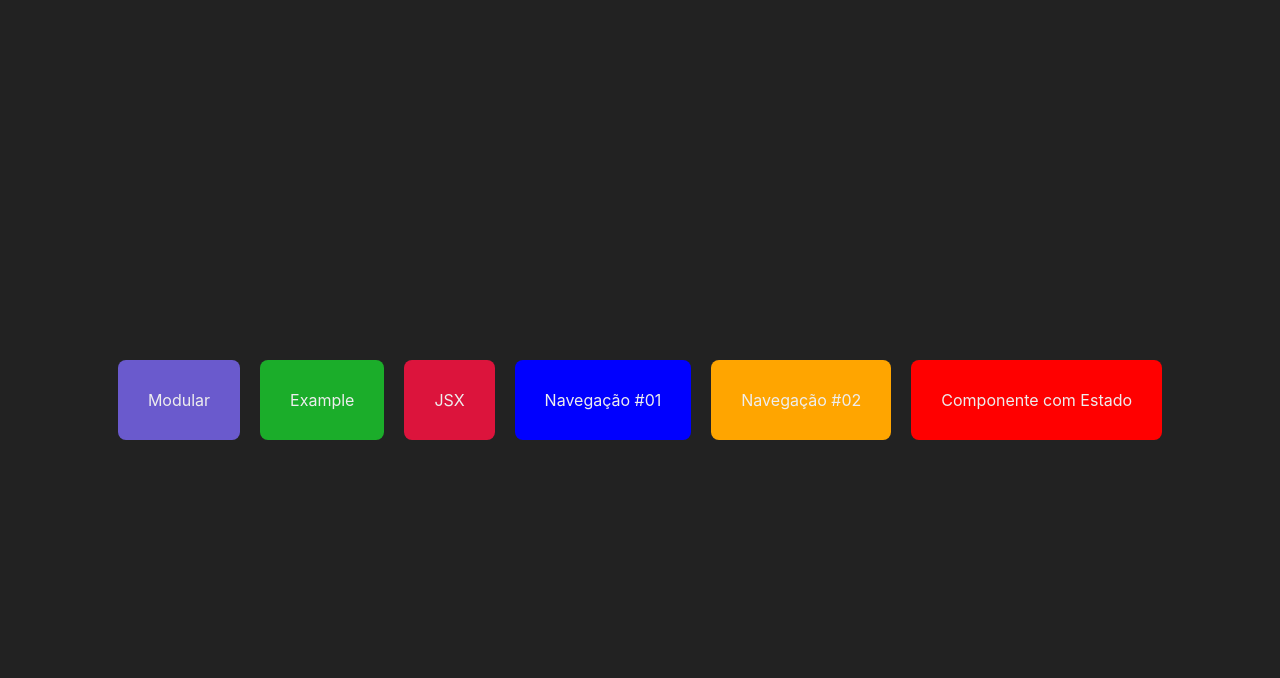
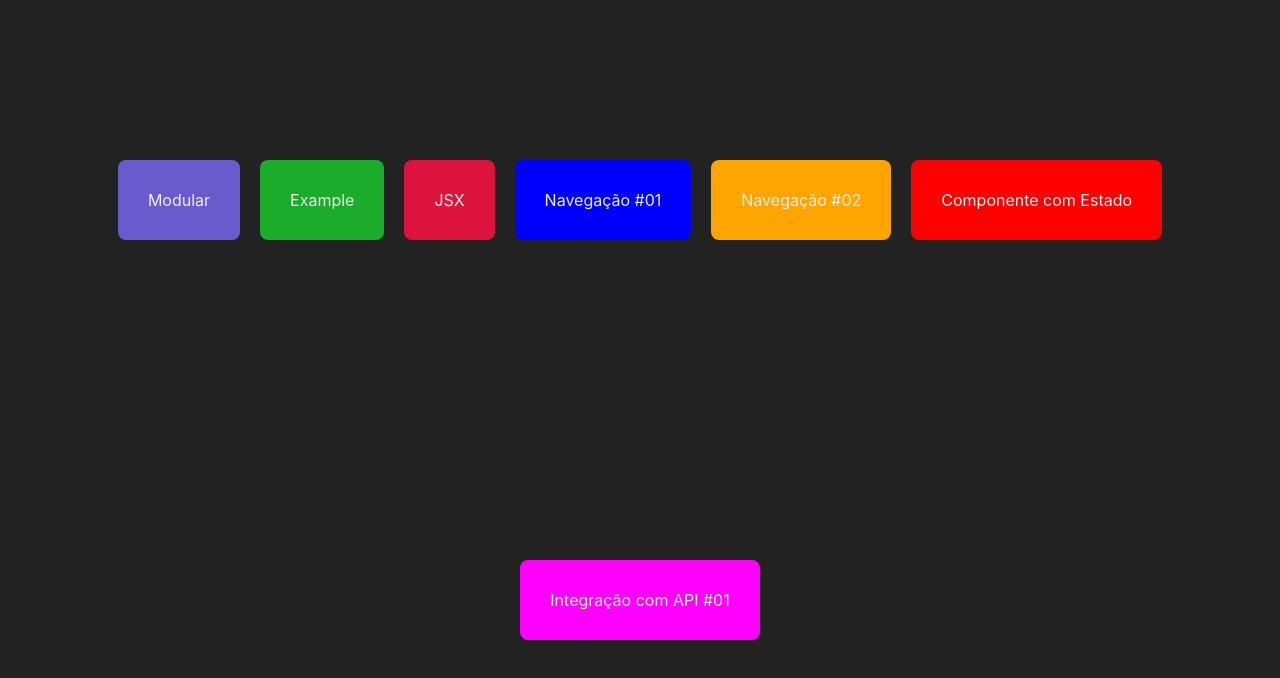
Before and after one commit to polyanetuag/fundamentos, a Next.js app: page / in a window 1280 px wide. Shown: the top 678 px of the page. Built offline with nearby package versions, Linux system fonts and the light colour scheme.

Commit message:
referencing component integration

```diff
--- a/src/pages/index.jsx
+++ b/src/pages/index.jsx
@@ -15,6 +15,7 @@ export default function Initial() {
       <Navigation text="Navegação #01" destiny="/navigation" cor="blue"/>
       <Navigation text="Navegação #02" destiny="/client/123" cor="orange"/>
       <Navigation text="Componente com Estado" destiny="/state" cor="red"/>
+      <Navigation text="Integração com API #01" destiny="/integration_1" cor="Magenta"/>
     </div>
   )
 }
```
